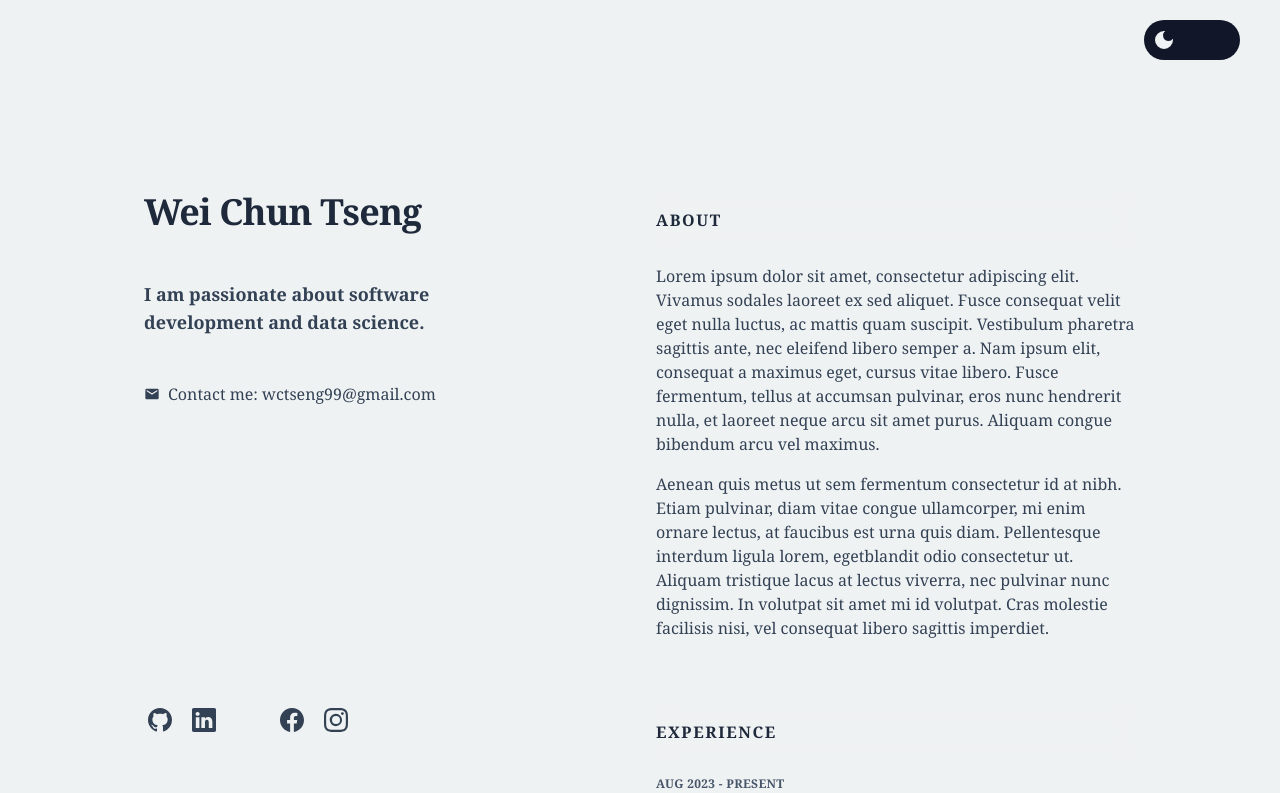
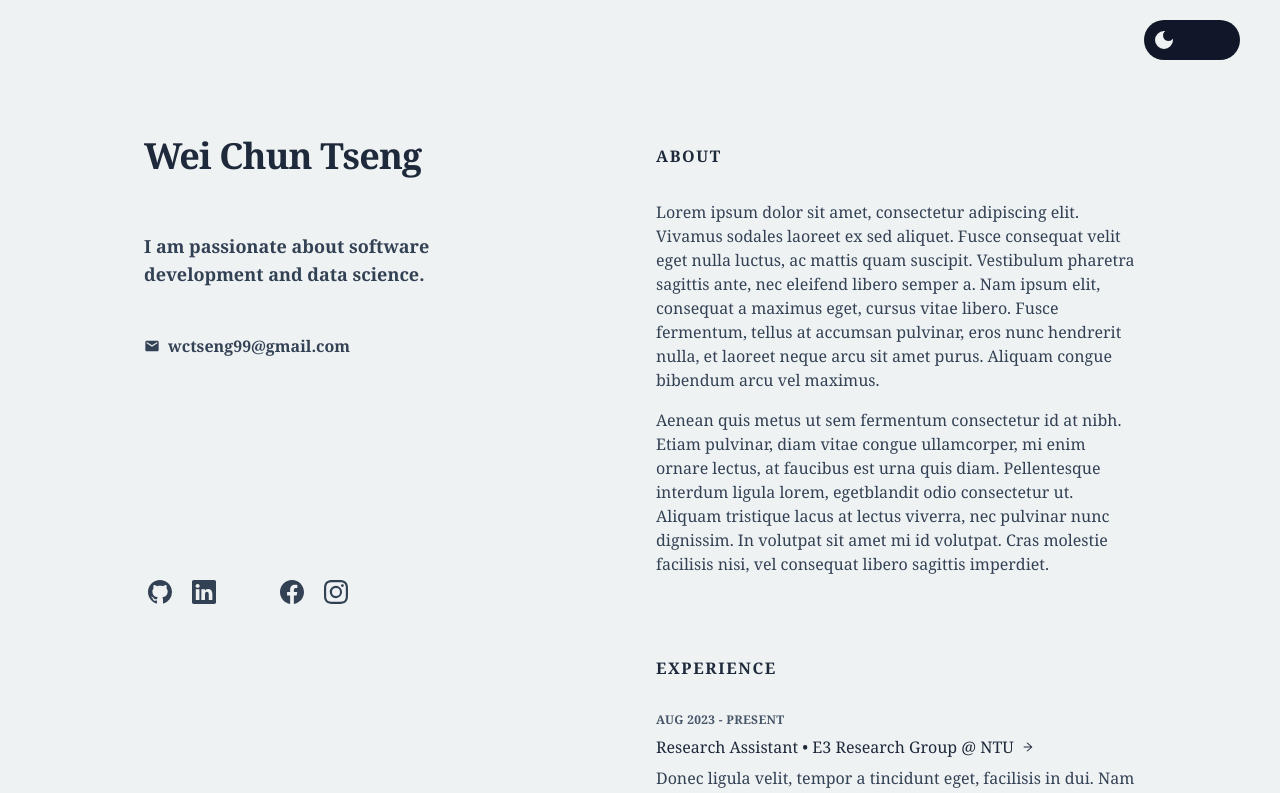
Before and after one commit to wctseng99/wctseng99.github.io, a React (Vite) app: page / in a window 1280 px wide. Shown: the top 793 px of the page. Built offline with nearby package versions, Linux system fonts and the light colour scheme; some icons are missing.

Commit message:
fix: the Home layout of screen: >lg

```diff
--- a/src/App.jsx
+++ b/src/App.jsx
@@ -9,13 +9,13 @@ import ThemeSwitcher from "./Components/ThemeSwitcher/ThemeSwitcher";
 function App() {
   return (
     <>
-      <div className="font-serif relative px-6 py-20 md:px-24 md:py-24 lg:px-36 dark:bg-slate-900 bg-[#eff2f2] selection:bg-sky-200 selection:text-slate-900 dark:selection:bg-sky-200 dark:selection:text-slate-900">
+      <div className="font-serif relative px-6 py-24 md:px-24 md:py-32 lg:py-0 lg:px-36 dark:bg-slate-900 bg-[#eff2f2] selection:bg-sky-200 selection:text-slate-900 dark:selection:bg-sky-200 dark:selection:text-slate-900">
         <div className="absolute top-5 right-4 md:right-10">
           <ThemeSwitcher />
         </div>
         <div className="lg:flex lg:flex-row lg:justify-between lg:gap-8">
           <Home />
-          <div className="lg:w-1/2 lg:py-24 ">
+          <div className="lg:w-1/2 lg:py-32 ">
             <About />
             <Experience />
             <Project />
--- a/src/Components/Home/Home.jsx
+++ b/src/Components/Home/Home.jsx
@@ -5,9 +5,9 @@ import { FaMedium } from "react-icons/fa6";
 
 function Home() {
   return (
-    <div className="relative lg:sticky w-full lg:w-1/2 lg:top-24 lg:max-h-screen lg:py-24 lg:flex lg:flex-col lg:content-between justify-between text-slate-700 dark:text-slate-400">
-      <div className="mb-12 flex-col justify-between">
-        <h1 className="text-4xl md:text-5xl lg:text-4xl font-bold tracking-tight text-slate-800 dark:text-slate-200 mb-12">
+    <div className="relative lg:sticky w-full lg:w-1/2 lg:top-0 lg:max-h-screen lg:py-32 lg:flex lg:flex-col lg:content-between justify-between text-slate-700 dark:text-slate-400">
+      <div className="mb-12 flex-col justify-between ">
+        <h1 className="text-4xl md:text-5xl lg:text-4xl lg:pb-2 lg:pt-2 font-bold tracking-tight text-slate-800 dark:text-slate-200 mb-12">
           <a href="/">Wei Chun Tseng</a>
         </h1>
 
@@ -17,11 +17,12 @@ function Home() {
 
         <p className="hover:dark:text-slate-200 hover:text-blue-700">
           <a
-            className="inline-flex items-center font-medium leading-tight text-base"
+            className="inline-flex items-center font-semibold leading-tight text-base"
             href="mailto: wctseng99@gmail.com"
           >
             <MdEmail className="mr-2" />
-            <span>Contact me: wctseng99@gmail.com</span>
+            {/* <span>Contact me:</span> */}
+            <span>wctseng99@gmail.com</span>
           </a>
         </p>
       </div>
```
